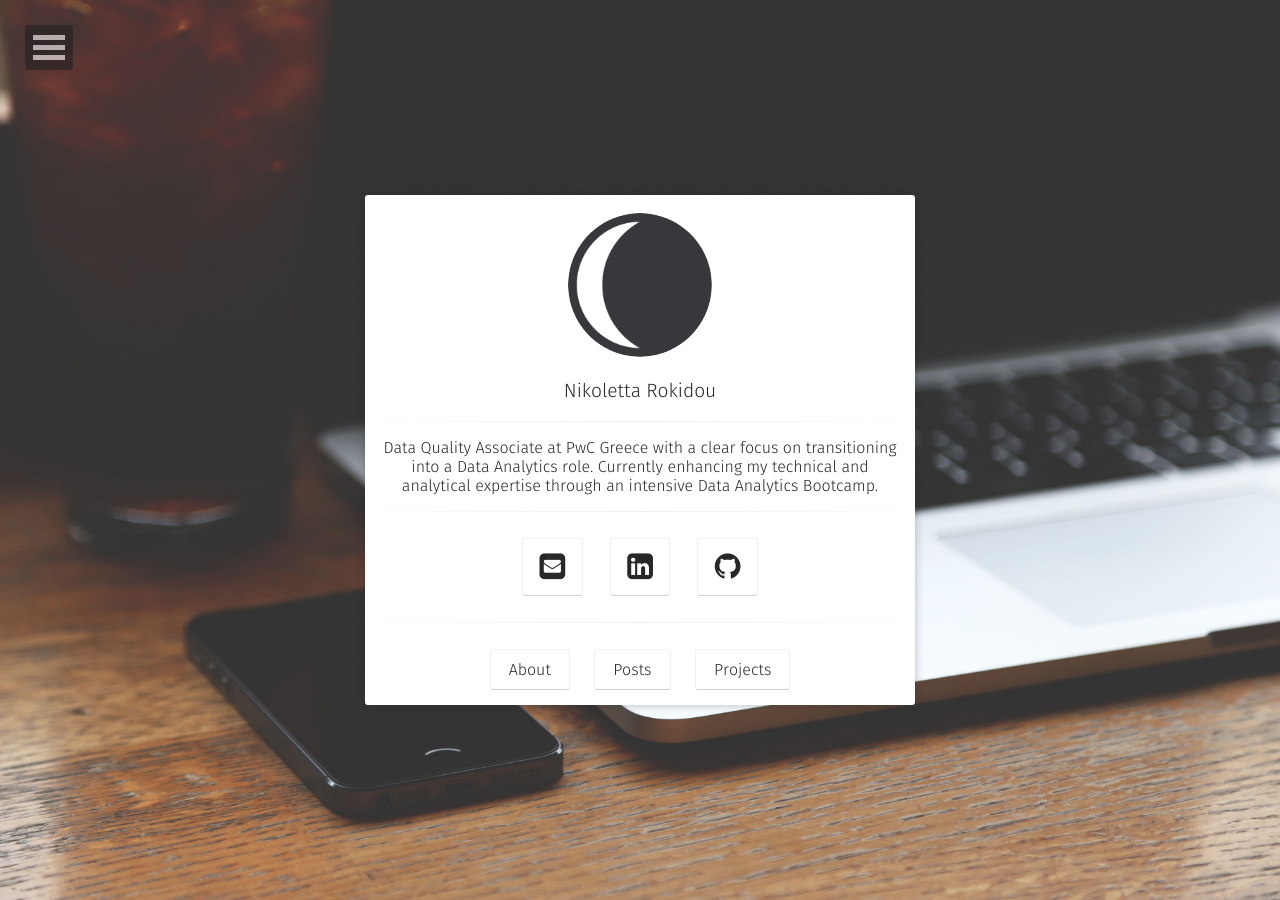
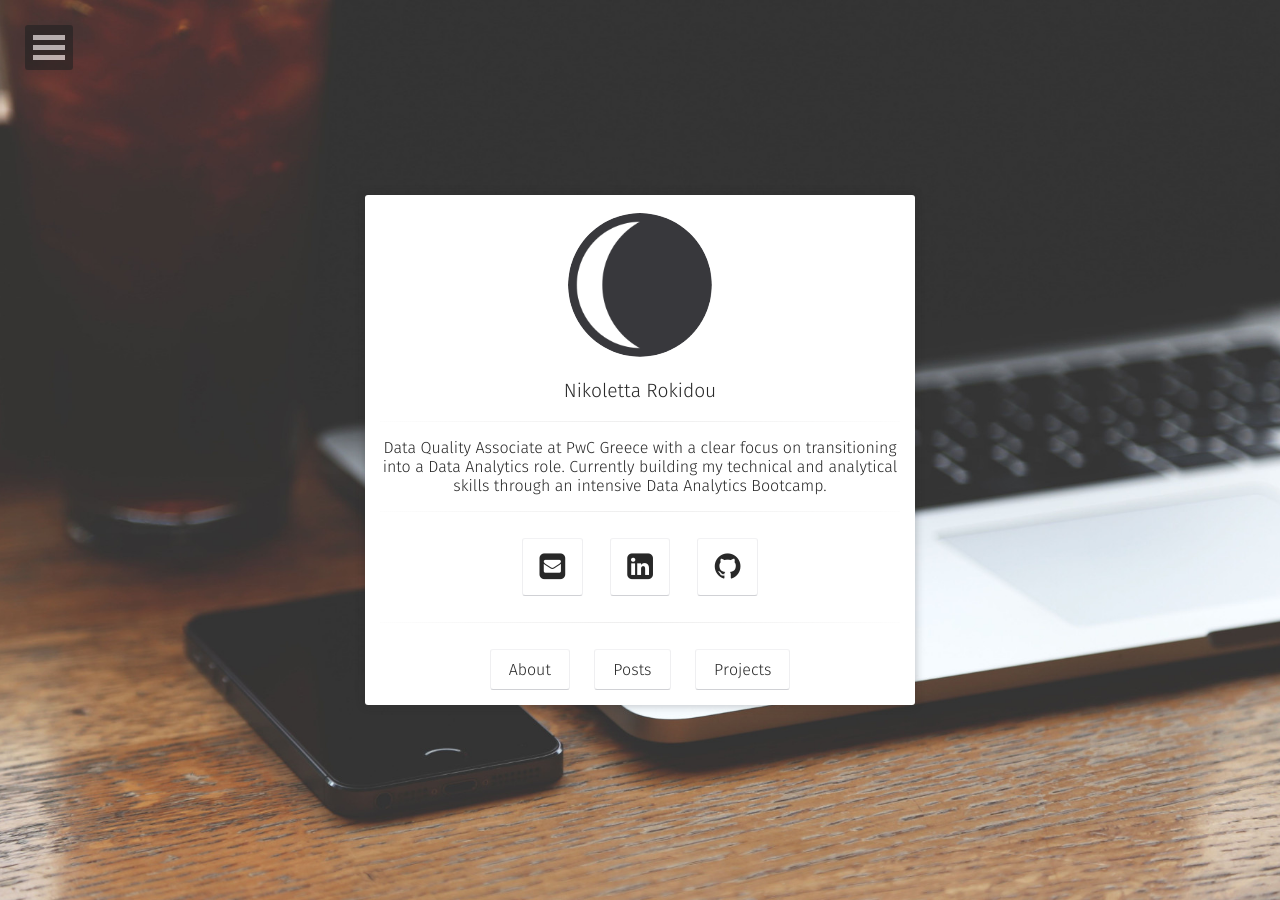
Before and after one commit to nikolettarok/nikolettarok.github.io, a Jekyll site: the page built from index.html, in a window 1280 px wide. Built offline with Jekyll 4.4.1, drawn with Linux system fonts in a browser that asks for light colours; some web fonts are replaced.

Commit message:
final text

```diff
--- a/_config.yml
+++ b/_config.yml
@@ -1,6 +1,7 @@
 # Site
 title:              Nikoletta Rokidou
-bio:                'Data Quality Associate at PwC Greece with a clear focus on transitioning into a Data Analytics role. Currently enhancing my technical and analytical expertise through an intensive Data Analytics Bootcamp.'
+bio:                'Data Quality Associate at PwC Greece with a clear focus on transitioning into a Data Analytics role.
+Currently building my technical and analytical skills through an intensive Data Analytics Bootcamp.'
 description:
 reading_time:       true
 words_per_minute:   200
```
